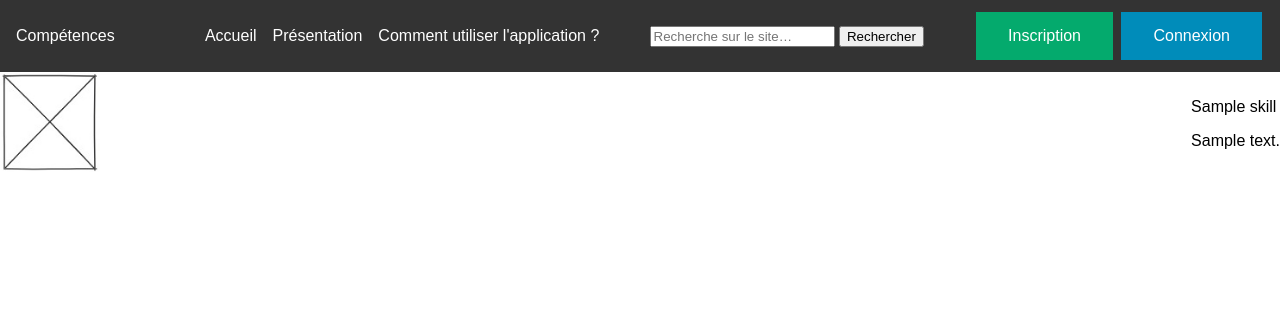
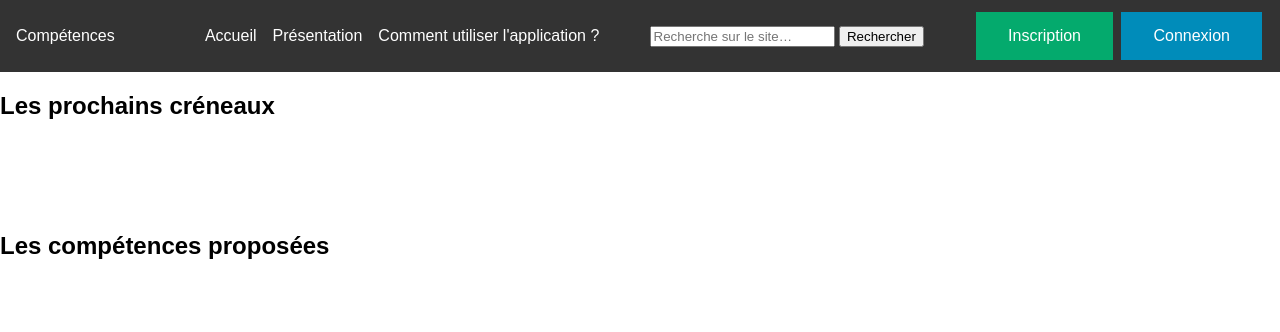
Before and after one commit to naka-fms-ea/EvaluationWebPython, a Django app: template application/evaluationdjango/competences/templates/competences/index.html in a window 1280 px wide. Shown: the top 332 px of the page. Run offline with Django 5.2, Linux system fonts and the light colour scheme; tables that the repository leaves empty hold one stand-in row (values such as "Sample post"); the template is opened without the code that fills it: values that come from a table or form of the project are taken from there, most other values are stand-ins (such as "Sample title", 1, 10 or a date in 2020).

Commit message:
Modify index.html file

```diff
--- a/application/evaluationdjango/competences/templates/competences/index.html
+++ b/application/evaluationdjango/competences/templates/competences/index.html
@@ -7,19 +7,42 @@
 
 
      {% block competences %}
+         <h2>Les prochains créneaux</h2>
+         {% if item_list %}
 
-         {% if latest_skill_list %}
           <div class="id_div_test">
-            {% for skill in latest_skill_list %}
-                <a href="#">
-                    <img src="{% static 'competences/images/image.jpg' %}" alt="Test" style="width:100px;height:100px;">
-                </a>
-                <div>
 
-                    <p>{{ skill.sk_name }}</p>
-                    <p>{{ skill.sk_description }}</p>
+            {% for item in item_list %}
+              {% if item.get_type == "slot" %}
+                <div class="item">
+
+                    <div>
+                    <a href="#">
+                        <img src="{% static 'competences/images/image.jpg' %}" alt="Test" style="width:100px;height:100px;">
+                    </a>
+                    </div>
+
+                    <div>
+                        <p>{{ item.sl_date }}</p>
+                        <p>{{ item.ac_fk_activity }}</p>
+                    </div>
+
                 </div>
+              {% endif %}
             {% endfor %}
+
+          </div>
+          <br>
+          <br>
+          <br>
+          <br>
+          <h2>Les compétences proposées</h2>
+          <div class="skills-links">
+             {% for item in item_list %}
+                {% if item.get_type == "skill" %}
+              <a href="#">{{ skill.sk_name }}</a>
+                {% endif %}
+             {% endfor %}
           </div>
         {% else %}
             <p>No skill are available.</p>
```
